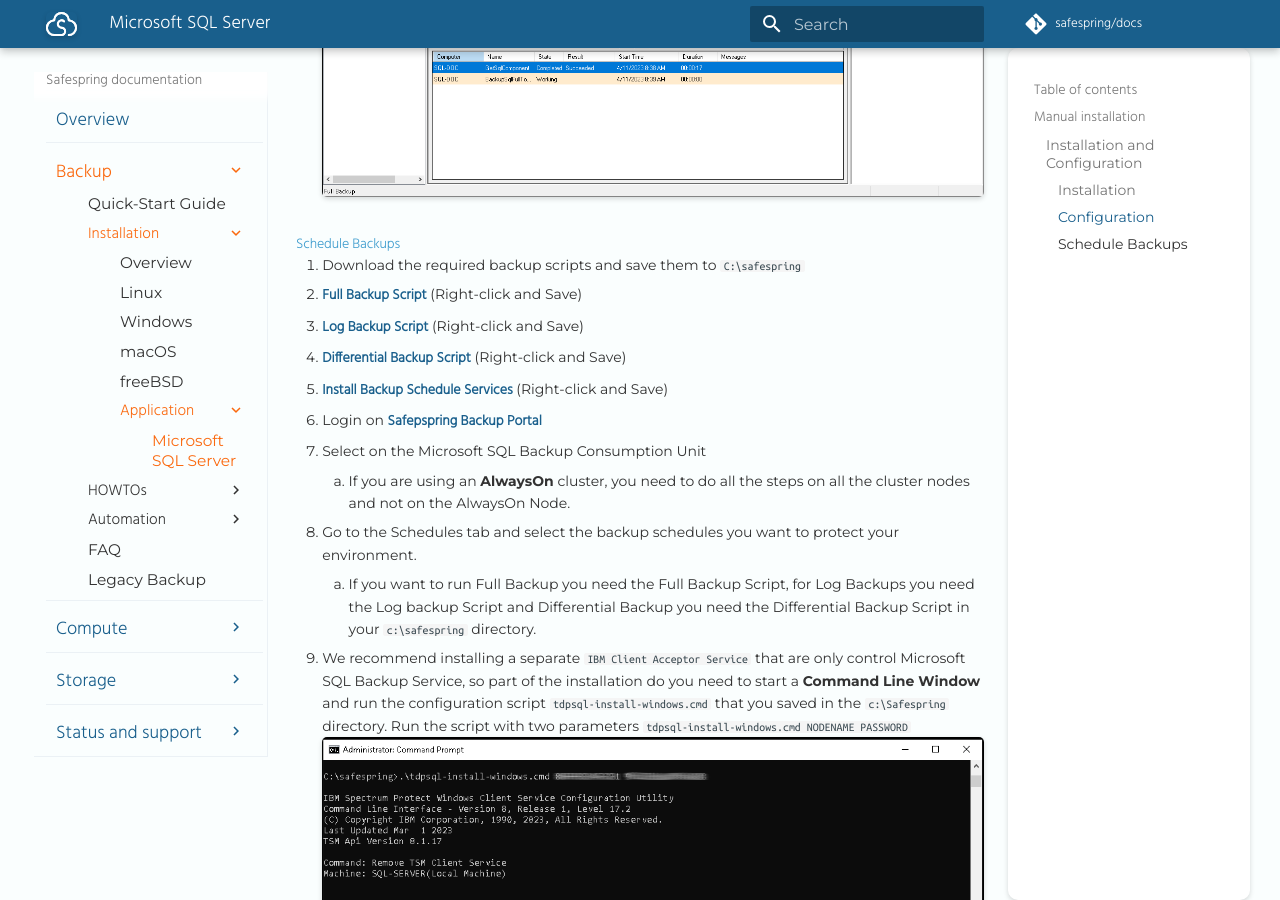
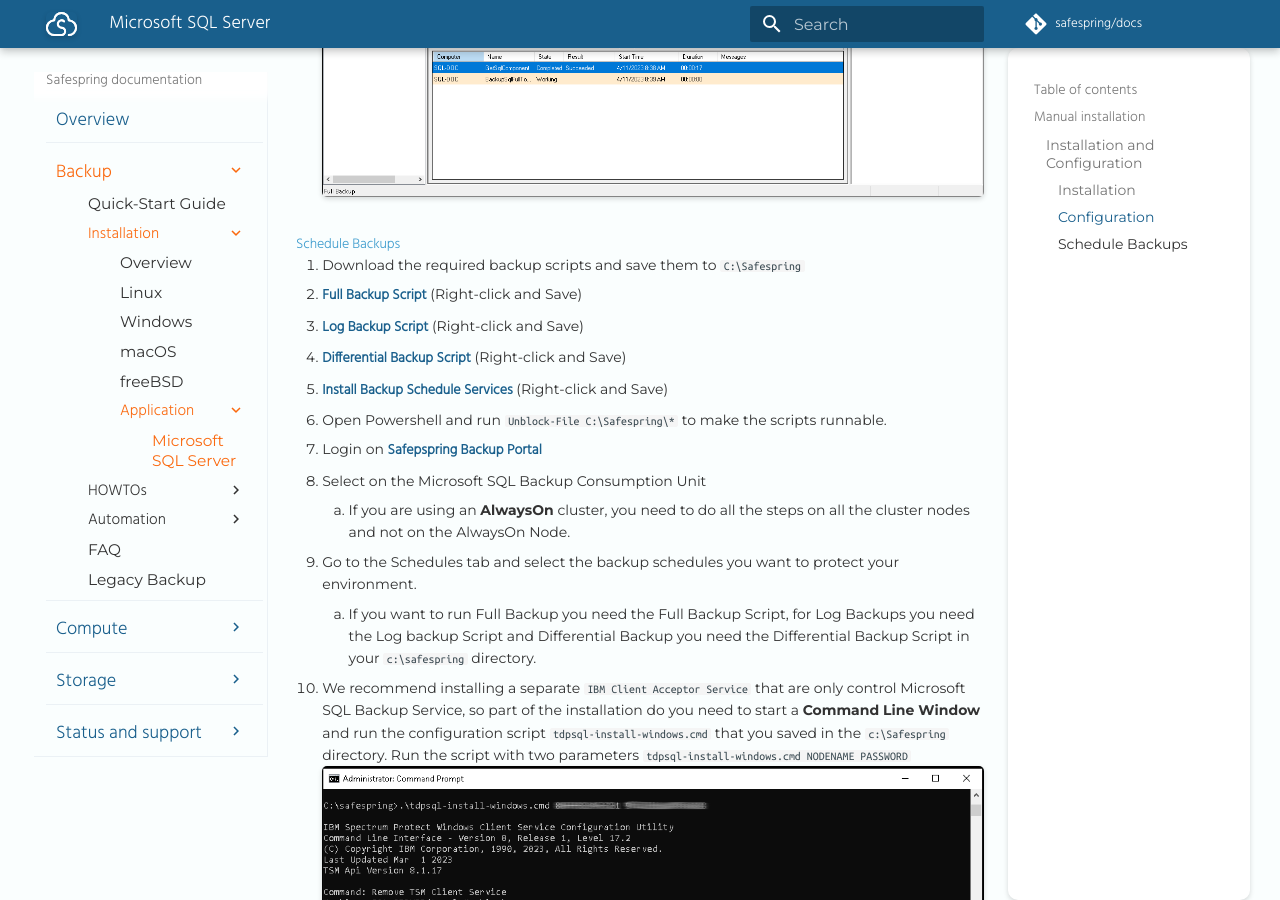
Before and after one commit to safespring/docs, an MkDocs documentation site: the page built from content/backup/install/mssql-windows.md, in a window 1280 px wide and 900 px high, scrolled down 3629 px. Built offline with MkDocs 1.6.1 and Material for MkDocs 9.7.7, drawn with Linux system fonts in a browser that asks for light colours; a script that is not in the unit is left out; comment, search, counter and statistics services are not loaded.

Commit message:
Added an extra step in TDP tutorial to prevent scheduling errors.

```diff
--- a/content/backup/install/mssql-windows.md
+++ b/content/backup/install/mssql-windows.md
@@ -44,11 +44,12 @@
 ![Manuall Backup](../images/TDP4SQL-Full-Backup.png)
 
 #### Schedule Backups
-1. Download the required backup scripts and save them to `C:\safespring`
+1. Download the required backup scripts and save them to `C:\Safespring`
 - [Full Backup Script](https://raw.githubusercontent.com/safespring/cloud-BaaS/master/windows/mssql/sqlfull.ps1) (Right-click and Save)
 - [Log Backup Script](https://raw.githubusercontent.com/safespring/cloud-BaaS/master/windows/mssql/sqllog.ps1) (Right-click and Save)
 - [Differential Backup Script](https://raw.githubusercontent.com/safespring/cloud-BaaS/master/windows/mssql/sqldiff.ps1) (Right-click and Save)
 - [Install Backup Schedule Services](https://raw.githubusercontent.com/safespring/cloud-BaaS/master/windows/mssql/tdpsql-install-windows.cmd) (Right-click and Save)
+1. Open Powershell and run `Unblock-File C:\Safespring\*` to make the scripts runnable.
 1. Login on [Safepspring Backup Portal](https://portal.backup.sto2.safedc.net/)
 1. Select on the Microsoft SQL Backup Consumption Unit
     1. If you are using an **AlwaysOn** cluster, you need to do all the steps on
```
